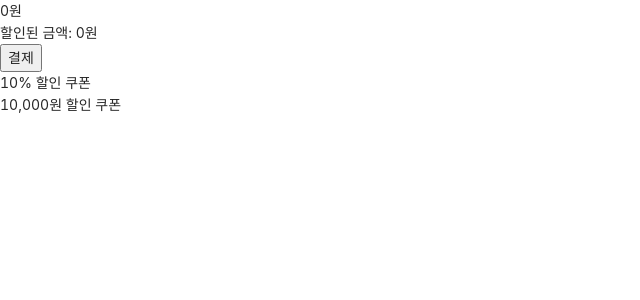
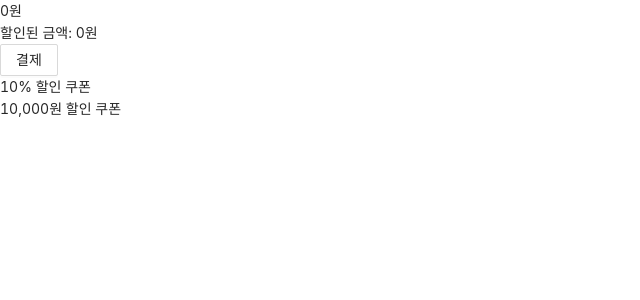
Before and after one commit to yjb94/cart-app, a React (Create React App) app: page /cart in a window 1280 px wide. Shown: the top 300 px of the page, without its empty margins (0-640 px from the left). Built offline with nearby package versions, Linux system fonts and the light colour scheme.

Commit message:
Added button component

```diff
--- a/src/App.tsx
+++ b/src/App.tsx
@@ -6,6 +6,8 @@ import Products from './pages/Products';
 import Cart from './pages/Cart';
 import { useRecoilTransactionObserver_UNSTABLE } from 'recoil';
 import { cartItemsState } from './stores/cart';
+import { Layout } from 'antd';
+const { Content } = Layout;
 
 const App: React.FC = () => {
   useRecoilTransactionObserver_UNSTABLE(({ snapshot }) => {
@@ -24,9 +26,7 @@ const App: React.FC = () => {
   )
 };
 
-const AppContainer = styled.div`
-  width: 100vw;
-  height: 100vh;
+const AppContainer = styled(Content)`
 `;
 
 export default App;
--- /dev/null
+++ b/src/components/button/Button.tsx
@@ -0,0 +1,20 @@
+
+import React, { ButtonHTMLAttributes } from 'react';
+import styled from 'styled-components'
+import { Button as AntdButton } from 'antd';
+
+export const Button: React.FC<ButtonHTMLAttributes<HTMLButtonElement>> = ({
+  onClick,
+  children
+}) => {
+  return (
+    <Container
+      onClick={onClick}
+    >
+      {children}
+    </Container>
+  )
+}
+
+const Container = styled(AntdButton)`
+`;
--- a/src/components/cart/CartItem.tsx
+++ b/src/components/cart/CartItem.tsx
@@ -2,6 +2,7 @@ import React from 'react';
 import styled from "styled-components";
 import { numberToPrice } from '../../utils';
 import useCart from '../../hooks/useCart';
+import { Button } from '../button/Button';
 
 interface CartItemContainerType {
   selected: boolean | undefined;
@@ -78,7 +79,5 @@ const QuantityContainer = styled.div`
 `;
 const Quantity = styled.div`
 `;
-const Button = styled.button`
-`;
 
 export default CartItem;
--- a/src/components/payment/Payment.tsx
+++ b/src/components/payment/Payment.tsx
@@ -2,6 +2,7 @@ import React from 'react';
 import styled from "styled-components";
 import useCart from '../../hooks/useCart';
 import { numberToPrice } from '../../utils';
+import { Button } from '../button/Button';
 
 const Payment: React.FC = () => {
   const { price, discountedPrice } = useCart();
@@ -20,11 +21,11 @@ const Payment: React.FC = () => {
       <DiscountPrice>
         할인된 금액: {numberToPrice(discountedPrice)}
       </DiscountPrice>
-      <PaymentButton
+      <Button
         onClick={onClickPayment}
       >
         결제
-      </PaymentButton>
+      </Button>
     </Container>
   )
 };
@@ -37,7 +38,4 @@ const Price = styled.div`
 const DiscountPrice = styled.div`
 `;
 
-const PaymentButton = styled.button`
-`;
-
 export default Payment;
--- a/src/components/product/ProductItem.tsx
+++ b/src/components/product/ProductItem.tsx
@@ -2,6 +2,7 @@ import React from 'react';
 import styled from "styled-components";
 import { numberToPrice } from '../../utils';
 import useCart from '../../hooks/useCart';
+import { Button } from '../button/Button';
 
 const ProductItem: React.FC<{ product: ProductType }> = ({
   product
@@ -28,17 +29,17 @@ const ProductItem: React.FC<{ product: ProductType }> = ({
         {numberToPrice(product.price)}
       </Price>
       {isInCart ?
-        <CartButton
+        <Button
           onClick={onClickRemoveItem}
         >
           빼기
-        </CartButton>
+        </Button>
         :
-        <CartButton
+        <Button
           onClick={onClickAddItem}
         >
           담기
-        </CartButton>
+        </Button>
       }
     </Container>
   )
@@ -55,7 +56,4 @@ const Image = styled.img`
   width: 490px;
 `;
 
-const CartButton = styled.button`
-`;
-
 export default ProductItem;
--- a/src/components/product/ProductList.tsx
+++ b/src/components/product/ProductList.tsx
@@ -3,6 +3,7 @@ import { useRecoilValue } from 'recoil';
 import styled from "styled-components";
 import ProductItem from './ProductItem';
 import { productState } from '../../stores/product';
+import { Button } from '../button/Button';
 
 const LIMIT: number = 5;
 const DEFAULT_OFFSET: number = 0;
@@ -27,19 +28,19 @@ const ProductList: React.FC = () => {
         />
       )}
       {DEFAULT_OFFSET < offset &&
-        <Arrow
+        <Button
           onClick={() => onClickPaging(-1)}
         >
           {"<"}
-        </Arrow>
+        </Button>
       }
 
       {offset < maxOffset &&
-        <Arrow
+        <Button
           onClick={() => onClickPaging(1)}
         >
           {">"}
-        </Arrow>
+        </Button>
       }
     </Container>
   )
@@ -48,7 +49,4 @@ const ProductList: React.FC = () => {
 const Container = styled.div`
 `;
 
-const Arrow = styled.button`
-`;
-
 export default ProductList;
```
